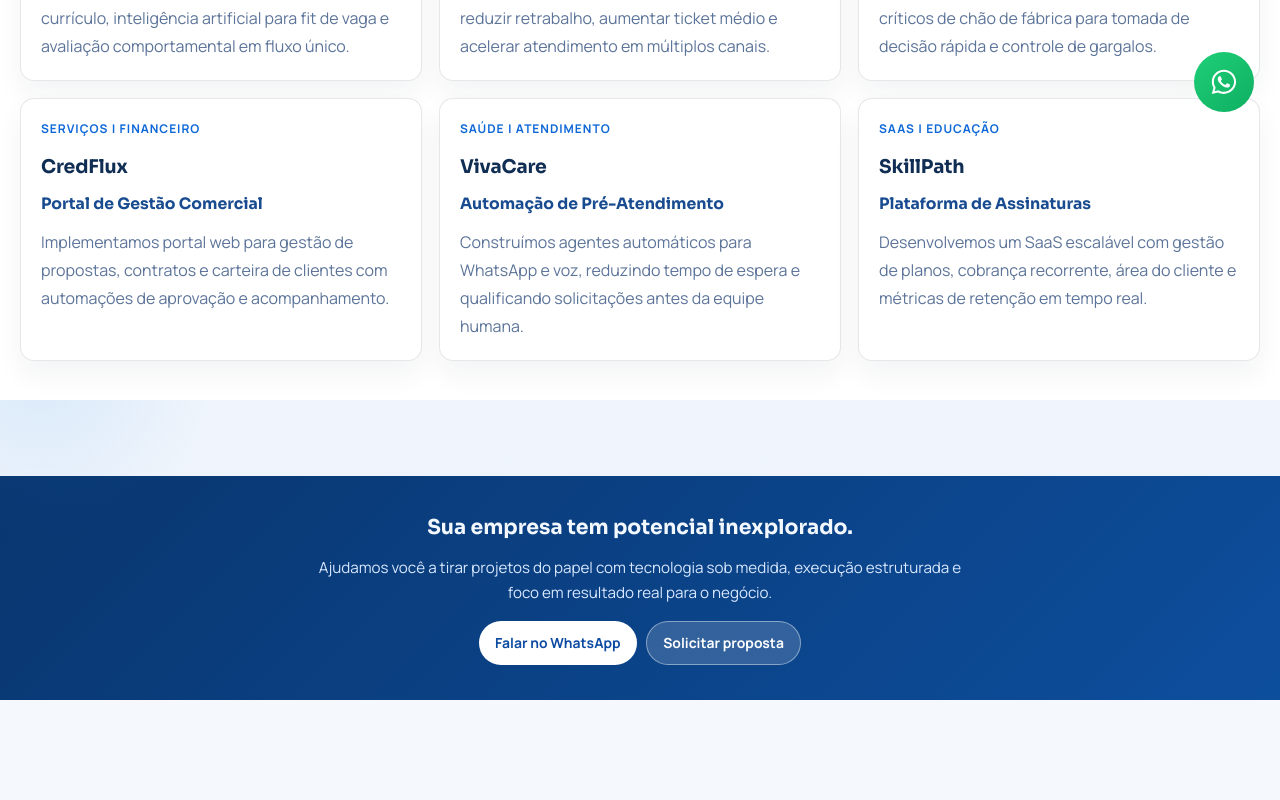
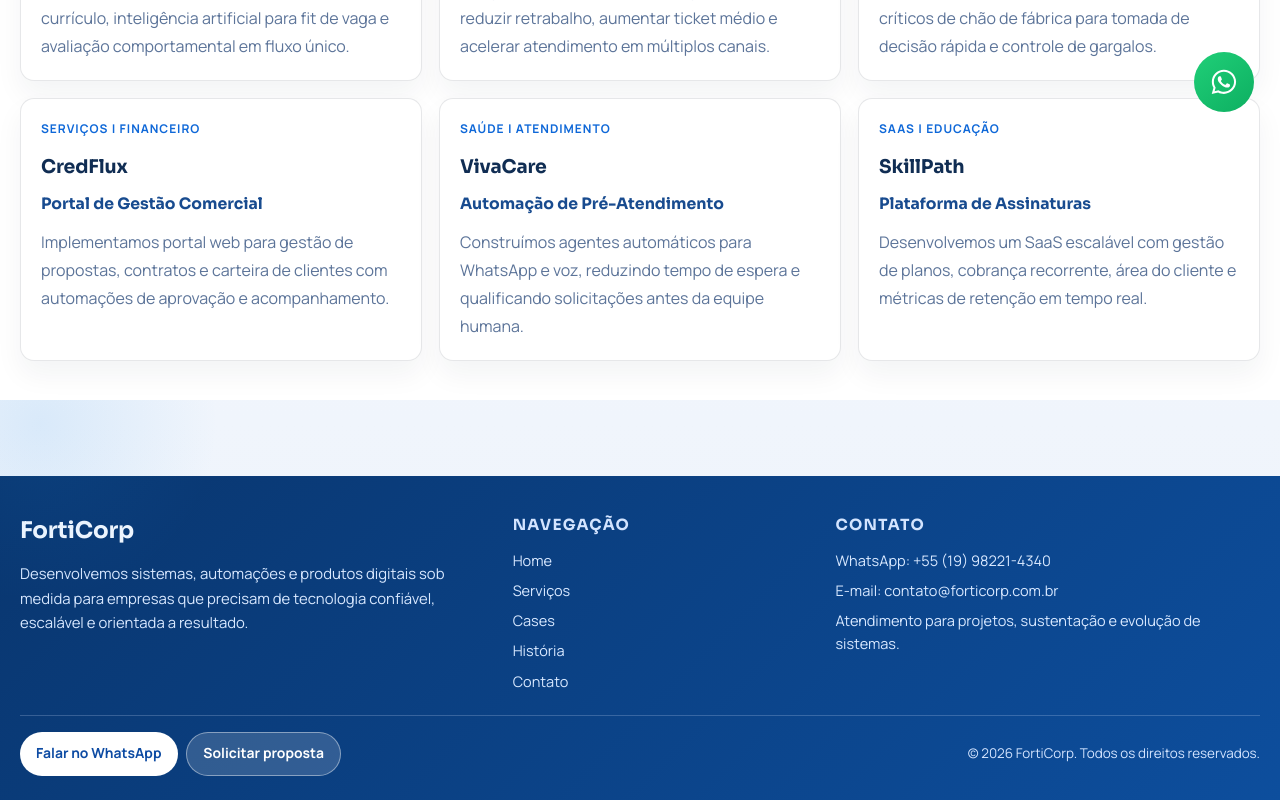
Before and after one commit to joaopedroforti/institutional-site, a Next.js app: page /cases in a window 1280 px wide. Shown: the part 662-1462 px from the top of the page. Before the commit the page ends 1362 px from the top, so only its background shows below. Built offline with nearby package versions, Linux system fonts and the light colour scheme.

Commit message:
style: redesign footer with professional multi-column layout

```diff
--- a/app/components/site-shell.module.css
+++ b/app/components/site-shell.module.css
@@ -154,27 +154,76 @@
 .footerInner {
   width: min(var(--container-max), calc(100% - 2 * var(--container-pad)));
   margin: 0 auto;
-  padding: 2.1rem 0 2.2rem;
-  text-align: center;
+  padding: 2.2rem 0 1.5rem;
 }
 
-.footerInner h2 {
-  font-size: clamp(1.05rem, 1.6vw, 1.35rem);
+.footerTop {
+  display: grid;
+  grid-template-columns: 1.1fr 0.7fr 1fr;
+  gap: 1.6rem;
+}
+
+.footerColumn h2 {
+  font-size: clamp(1.15rem, 1.8vw, 1.55rem);
+  letter-spacing: -0.01em;
   color: #f3f8ff;
 }
 
-.footerInner p {
-  margin: 0.7rem auto 0;
-  max-width: 70ch;
-  font-size: 0.95rem;
+.footerColumn h3 {
+  font-size: 0.96rem;
+  text-transform: uppercase;
+  letter-spacing: 0.08em;
+  color: #d3e4ff;
+}
+
+.footerColumn p {
+  margin-top: 0.72rem;
+  max-width: 52ch;
+  font-size: 0.93rem;
   color: #d8e8ff;
   line-height: 1.65;
 }
 
-.footerActions {
-  margin-top: 1rem;
+.footerLinks,
+.footerMeta {
+  margin-top: 0.72rem;
+  display: grid;
+  gap: 0.48rem;
+}
+
+.footerLinks a,
+.footerMeta a,
+.footerMeta span {
+  color: #d8e8ff;
+  font-size: 0.91rem;
+  line-height: 1.55;
+}
+
+.footerLinks a:hover,
+.footerMeta a:hover {
+  color: #ffffff;
+}
+
+.footerBottom {
+  margin-top: 1.4rem;
+  padding-top: 1rem;
+  border-top: 1px solid rgba(214, 229, 255, 0.22);
+  display: flex;
+  align-items: center;
+  justify-content: space-between;
+  gap: 0.6rem;
+  flex-wrap: wrap-reverse;
+}
+
+.footerBottom p {
+  color: #d3e4ff;
+  font-size: 0.84rem;
+}
+
+.footerCta {
   display: inline-flex;
-  gap: 0.6rem;
+  align-items: center;
+  gap: 0.55rem;
   flex-wrap: wrap;
 }
 
@@ -199,6 +248,24 @@
   background: rgba(255, 255, 255, 0.16);
   border: 1px solid rgba(255, 255, 255, 0.42);
   color: #ffffff;
+}
+
+@media (max-width: 1080px) {
+  .footerTop {
+    grid-template-columns: 1fr 1fr;
+  }
+}
+
+@media (max-width: 760px) {
+  .footerTop {
+    grid-template-columns: 1fr;
+    gap: 1.1rem;
+  }
+
+  .footerBottom {
+    margin-top: 1.2rem;
+    padding-top: 0.9rem;
+  }
 }
 
 .whatsappFloat {
--- a/app/components/site-shell.tsx
+++ b/app/components/site-shell.tsx
@@ -152,17 +152,48 @@
 
       <footer className={`${styles.footer} ${flushFooterGap ? styles.footerFlush : ""}`}>
         <div className={styles.footerInner}>
-          <h2>Sua empresa tem potencial inexplorado.</h2>
+          <div className={styles.footerTop}>
+            <div className={styles.footerColumn}>
+              <h2>FortiCorp</h2>
               <p>
-            Ajudamos você a tirar projetos do papel com tecnologia sob medida, execução estruturada e foco em resultado real para o negócio.
+                Desenvolvemos sistemas, automações e produtos digitais sob medida para empresas que precisam de tecnologia confiável, escalável e orientada a resultado.
               </p>
-          <div className={styles.footerActions}>
+            </div>
+
+            <div className={styles.footerColumn}>
+              <h3>Navegação</h3>
+              <div className={styles.footerLinks}>
+                {navItems.map((item) => (
+                  <Link key={item.href} href={item.href}>
+                    {item.label}
+                  </Link>
+                ))}
+                <Link href="/contato">Contato</Link>
+              </div>
+            </div>
+
+            <div className={styles.footerColumn}>
+              <h3>Contato</h3>
+              <div className={styles.footerMeta}>
+                <a href="https://wa.me/5519982214340" target="_blank" rel="noreferrer">
+                  WhatsApp: +55 (19) 98221-4340
+                </a>
+                <a href="mailto:contato@forticorp.com.br">E-mail: contato@forticorp.com.br</a>
+                <span>Atendimento para projetos, sustentação e evolução de sistemas.</span>
+              </div>
+            </div>
+          </div>
+
+          <div className={styles.footerBottom}>
+            <div className={styles.footerCta}>
               <a href="https://wa.me/5519982214340" target="_blank" rel="noreferrer" className={styles.primaryButton}>
                 Falar no WhatsApp
               </a>
               <Link href="/contato" className={styles.secondaryButton}>
                 Solicitar proposta
               </Link>
+            </div>
+            <p>© {new Date().getFullYear()} FortiCorp. Todos os direitos reservados.</p>
           </div>
         </div>
       </footer>
```
Lines whose indentation alone changed are shown as unchanged.
